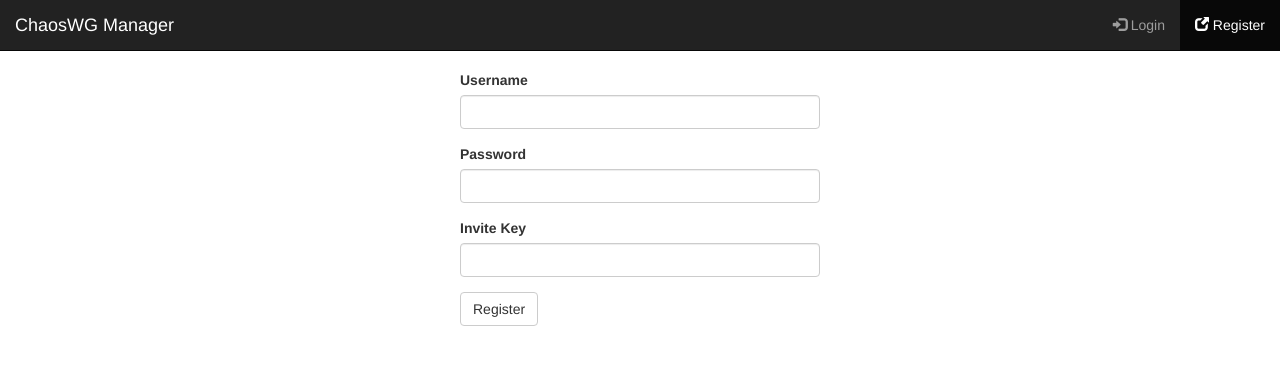
After one commit to Obihoernchen/ChaosWG-Manager, a Flask app: page /register in a window 1280 px wide. The commit adds this page. Shown: the top 365 px of the page. Run offline with Flask 2, Linux system fonts and the light colour scheme; parts of the project's set-up code (start-up, migrations or seed data) failed here and were passed over; some libraries are stand-ins or nearby versions.

Commit message:
Implement basic registration

```diff
--- a/chaoswg/__init__.py
+++ b/chaoswg/__init__.py
@@ -6,16 +6,18 @@ from flask_bootstrap import Bootstrap, WebCDN
 from flask_login import LoginManager, login_user, logout_user, login_required, current_user
 
 from chaoswg.admin import init_admin
-from chaoswg.forms import LoginForm, CreateTaskForm, CustomTaskForm
+from chaoswg.forms import RegisterForm, LoginForm, CreateTaskForm, CustomTaskForm
 from chaoswg.helpers import format_datetime_custom, format_timedelta_custom
 from chaoswg.models import init_database, create_tables, User, Task, History
 from chaoswg.scheduler import TaskScheduler
+
 # from test.testdata import insert_testdata
 
 # init app and load config
 app = Flask(__name__)
 # read config.py
 app.config.from_pyfile('../config.py')
+
 
 # init DB
 database = init_database(app)
@@ -56,6 +58,24 @@ def start_task_scheduler():
 @app.route('/')
 def index():
     return render_template('index.html', usernames=User.get_usernames())
+
+
+@app.route('/register', methods=['GET', 'POST'])
+def register():
+    form = RegisterForm()
+
+    if form.validate_on_submit():
+        if app.config['INVITE_KEY'] != form.invite_key.data:
+            # TODO return error message, wrong invite key
+            return '', 403
+        if User.register(form.name.data, form.password.data):
+            # TODO return success message
+            return redirect('/login')
+        else:
+            # TODO return error message, user exists
+            return '', 403
+
+    return render_template('register.html', form=form)
 
 
 @app.route('/login', methods=['GET', 'POST'])
--- a/chaoswg/forms.py
+++ b/chaoswg/forms.py
@@ -1,6 +1,14 @@
 from flask_wtf import FlaskForm
 from wtforms.fields import StringField, PasswordField, IntegerField, FloatField, SubmitField
-from wtforms.validators import InputRequired, NumberRange, Optional
+from wtforms.validators import InputRequired, NumberRange, Optional, Length
+
+
+class RegisterForm(FlaskForm):
+    name = StringField(u'Username', validators=[InputRequired(), Length(1, 255)])
+    password = PasswordField(u'Password', validators=[InputRequired(), Length(8, 255)])
+    invite_key = StringField(u'Invite Key', validators=[InputRequired()])
+
+    submit = SubmitField(u'Register')
 
 
 class LoginForm(FlaskForm):
--- a/chaoswg/templates/base.html
+++ b/chaoswg/templates/base.html
@@ -62,9 +62,13 @@
                 <li{% if active_page == "login" %} class="active"{% endif %}>
                     <a href="/login"><span class="glyphicon glyphicon-log-in"></span> Login</a>
                 </li>
+                <li{% if active_page == "register" %} class="active"{% endif %}>
+                    <a href="/register"><span class="glyphicon glyphicon-new-window"></span> Register</a>
+                </li>
                 {% else %}
                 <li>
                     <a href="/admin"><span class="glyphicon glyphicon-cog"></span> Admin</a>
+                </li>
                 <li>
                     <a href="/logout"><span class="glyphicon glyphicon-log-out"></span> Logout {{current_user.username}}</a>
                 </li>
--- /dev/null
+++ b/chaoswg/templates/register.html
@@ -0,0 +1,14 @@
+{% extends "base.html" %}
+{% set active_page = "register" %}
+{% import "bootstrap/wtf.html" as wtf %}
+{% block title %}ChaosWG Manager - Register{% endblock %}
+
+{% block content %}
+<div class="container">
+    <div class="row">
+        <div class="col-md-4 col-md-offset-4">
+            {{wtf.quick_form(form)}}
+        </div>
+    </div>
+</div>
+{% endblock %}
--- a/config.py
+++ b/config.py
@@ -25,3 +25,6 @@ CSRF_SESSION_KEY = "tBhlIlMKzzqK2ml5Dh4bq3D25lA53NZO"
 
 # Secret key for signing cookies
 SECRET_KEY = "Iq8IBfxayJGLFa70XDHIVqF9g0mLaqv4"
+
+# Invite key is needed for registration
+INVITE_KEY = "IWantToHelpNow!!!FZZ§(AfajDJD2djdaFA29da"
```
Also changed, not shown: chaoswg/models.py (+7 -0 lines).
